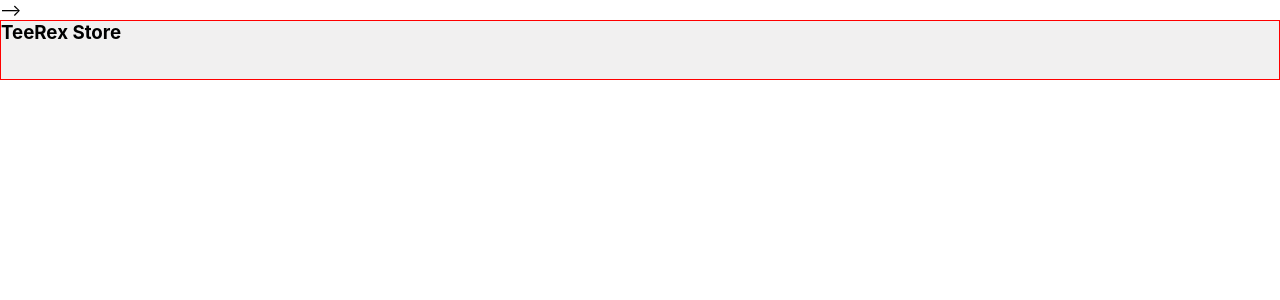
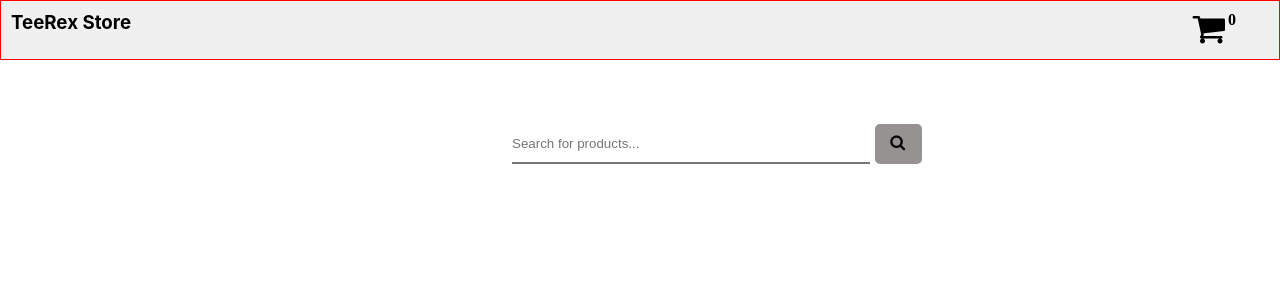
Before and after one commit to Iqbal0786/teerex-store, a React (Create React App) app: page / in a window 1280 px wide. Shown: the top 300 px of the page. Built offline with nearby package versions, Linux system fonts and the light colour scheme.

Commit message:
added search bar

```diff
--- a/public/index.html
+++ b/public/index.html
@@ -9,7 +9,7 @@
       name="description"
       content="Web site created using create-react-app"
     />
-    <!-- fontaweosme cdn--> -->
+    <!-- fontaweosme cdn-->
     <link rel="stylesheet"
     href=
 "https://cdnjs.cloudflare.com/ajax/libs/font-awesome/4.7.0/css/font-awesome.min.css">
--- a/src/Styles/styles.css
+++ b/src/Styles/styles.css
@@ -4,3 +4,54 @@
     background-color: #f1f0f0;
     border: 1px solid red;
 }
+#navBar>.menu{
+    width: 100%;
+    display: flex;
+    margin:10px;
+    justify-content: space-between;
+    position: relative;
+}
+i{
+    color: black;
+    margin-right: 5%;
+    position: relative;
+
+}
+#cart_item_count{
+ font-size: 16px;
+ position: absolute;
+  margin-left: 3px;
+  font-weight: bold;
+
+}
+
+.searchDiv{
+    width: 40%;
+    height: 70px;
+    margin-left: auto;
+    margin-right: 20%;
+    margin-top: 5%;
+    /* border: 1px solid blue; */
+    display: flex;
+    justify-content: space-around;
+}
+input{
+    width: 70%;
+    height: 40px;
+    border-top: 0px;
+    border-left: 0px;
+    border-right: 0px;
+    outline: none;
+}
+.searchIconDiv{
+    width: 47px;
+    height: 40px;
+    margin-right: auto;
+    margin-left: 5px;
+    /* border: 1px solid red; */
+    background-color: #979292;
+    text-align: center;
+    padding-top: 8px;
+    border-radius: 5px;
+    cursor: pointer;
+}
--- a/src/components/ProductList.jsx
+++ b/src/components/ProductList.jsx
@@ -6,8 +6,20 @@
     <div id="navBar">
       <div className="menu">
         <h3>TeeRex Store</h3>
+        <i class="fa fa-shopping-cart" aria-hidden="true" style={{fontSize:"35px"}}>
+            <span id='cart_item_count'>0</span>
+        </i>
+
+
+
       </div>
     </div>
+     <div className="searchDiv">
+        <input type="text" placeholder='Search for products...' />
+         <div className="searchIconDiv">
+         <i class="fa fa-search" aria-hidden="true"></i>
+         </div>
+     </div>
     </>
   )
 }
```
